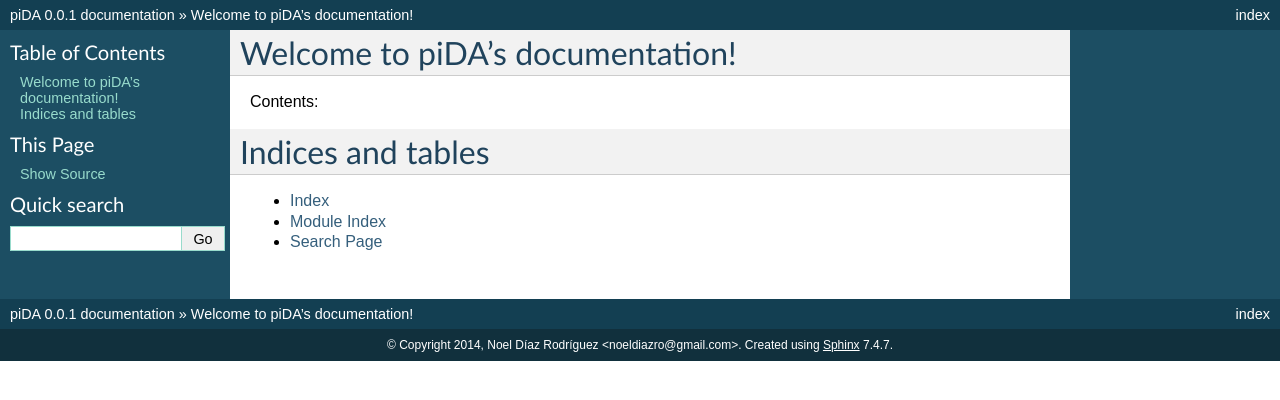
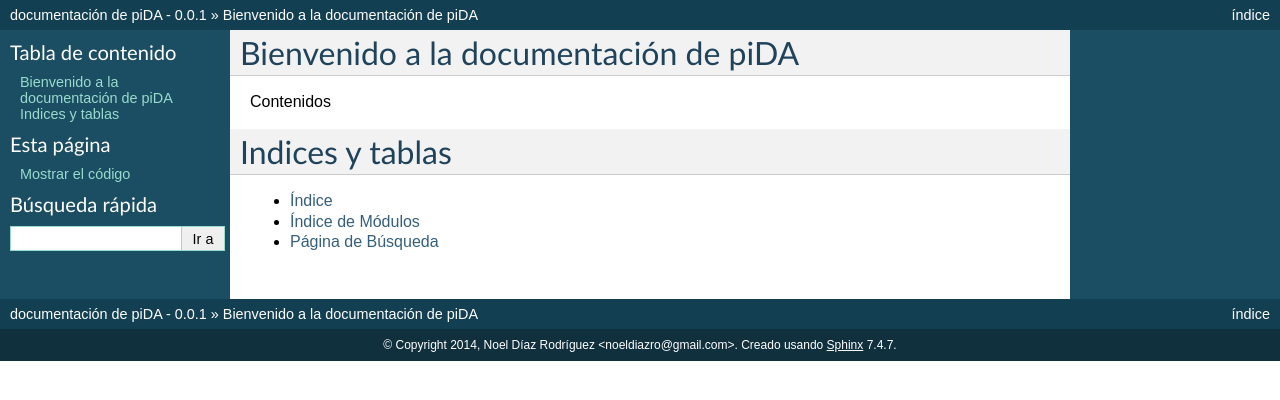
Before and after one commit to noeldiazro/pida, a Sphinx documentation site: the page built from doc/index.rst, in a window 1280 px wide. Shown: the top 400 px of the page. Built offline with Sphinx 7.4.7, drawn with Linux system fonts in a browser that asks for light colours.

Commit message:
Modificación para documentación en castellano

```diff
--- a/doc/conf.py
+++ b/doc/conf.py
@@ -54,7 +54,7 @@ release = '0.0.1'
 
 # The language for content autogenerated by Sphinx. Refer to documentation
 # for a list of supported languages.
-#language = None
+language = 'es'
 
 # There are two options for replacing |today|: either, you set today to some
 # non-false value, then it is used:
--- a/doc/index.rst
+++ b/doc/index.rst
@@ -3,18 +3,18 @@
    You can adapt this file completely to your liking, but it should at least
    contain the root `toctree` directive.
 
-Welcome to piDA's documentation!
-================================
+Bienvenido a la documentación de piDA
+=====================================
 
-Contents:
+Contenidos
 
 .. toctree::
    :maxdepth: 2
 
 
 
-Indices and tables
-==================
+Indices y tablas
+================
 
 * :ref:`genindex`
 * :ref:`modindex`
```
Also changed, not shown: 9 other files.
